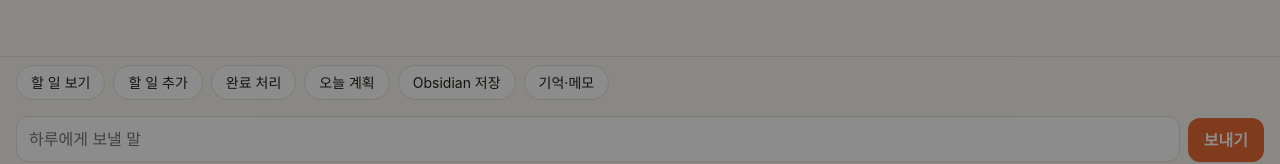
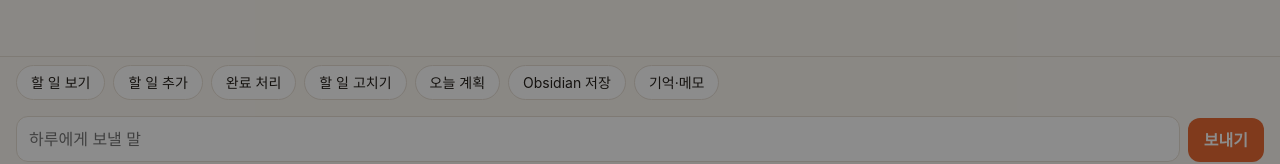
Before and after one commit to seongboo/haru-app, a plain HTML site: page index.html in a window 1280 px wide. Shown: the part 626-790 px from the top of the page. Drawn offline with Linux system fonts and the light colour scheme.

Commit message:
할 일 고치기 버튼

```diff
--- a/index.html
+++ b/index.html
@@ -382,6 +382,14 @@ const MENU = [
     { name: "번호로 완료", ask: "할 일 번호 (예: 3)", build: (text) => `할 일 ${text}번 완료 처리해줘` },
     { name: "이름으로 완료", ask: "할 일 이름", build: (text) => `할 일 "${text}" 완료 처리해줘` },
   ]},
+  { name: "할 일 고치기", items: [
+    { name: "알림 시각 바꾸기", ask: "어느 할 일을 언제로 (예: 운동을 저녁 7시로)",
+      build: (text) => `할 일 알림 시각 바꿔줘: ${text}` },
+    { name: "알림 없애기", ask: "할 일 번호나 이름", build: (text) => `할 일 "${text}"의 알림을 없애줘` },
+    { name: "내용 바꾸기", ask: "어느 할 일을 무엇으로 (예: 2번을 논문 초안 교수님께 보내기로)",
+      build: (text) => `할 일 내용 바꿔줘: ${text}` },
+    { name: "삭제", ask: "지울 할 일의 번호나 이름", build: (text) => `할 일 "${text}" 삭제해줘` },
+  ]},
   { name: "오늘 계획", items: [
     { name: "한 일 기록", ask: "한 일", build: daily("한 일") },
     { name: "할 일 메모", ask: "할 일", build: daily("할 일") },
--- a/sw.js
+++ b/sw.js
@@ -1,6 +1,6 @@
 // 하루 화면의 서비스 워커: 홈 화면 설치 조건을 채우고, 인터넷이 없을 때도
 // 화면 틀이 열리게 한다. ntfy로 가는 요청(다른 주소)은 건드리지 않는다.
-const CACHE = "haru-shell-v4";
+const CACHE = "haru-shell-v5";
 const SHELL = ["./", "index.html", "manifest.webmanifest", "icon-192.png", "icon-512.png"];
 
 self.addEventListener("install", (event) => {
```
